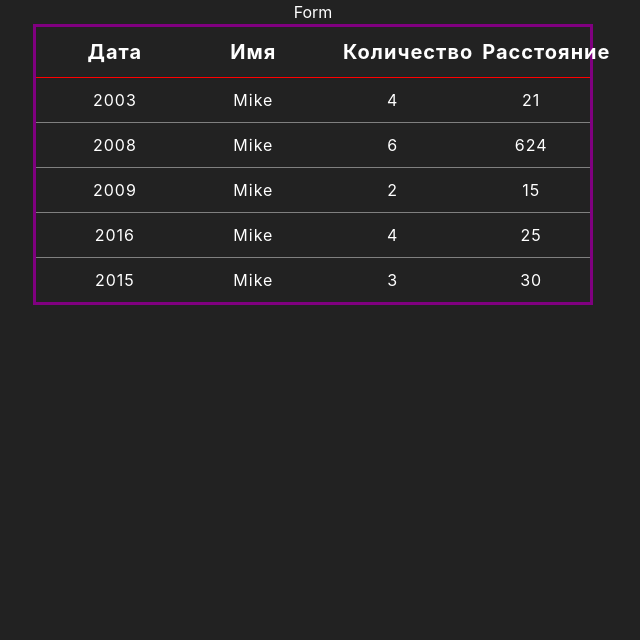
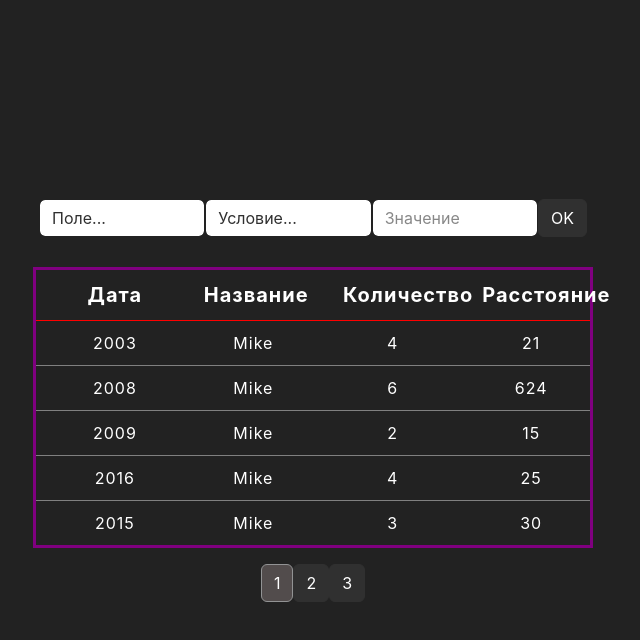
Before and after one commit to Kniferrr/TableWelbeX, a React (Create React App) app: page / in a window 1280 px wide. Shown: the top 640 px of the page, without its empty margins (327-967 px from the left). Built offline with nearby package versions, Linux system fonts and the light colour scheme.

Commit message:
made a paginator, added a sorting form, improved styles

```diff
--- a/src/components/App/App.css
+++ b/src/components/App/App.css
@@ -1,5 +1,10 @@
 .App {
-  width: 70vh;
+  display:flex;
+  flex-direction: column;
+  align-items: center;
+  justify-content: center;
+  min-height: 100vh;
+  max-width: 70vh;
   margin: auto;
   text-align: center;
 }
--- a/src/components/App/App.js
+++ b/src/components/App/App.js
@@ -3,11 +3,13 @@ import Form from '../Form/Form';
 import Table from '../Table/Table';
 import {data} from "../../data/data"
 import {useSelector} from "react-redux"
+import Paginator from '../Paginator/Paginator';
 
 function App() {
   const sort = useSelector((state) => state.table.sort)
   const page = useSelector((state) => state.table.page)
   let renderData = data;
+
   switch (sort) {
     case "name": {
       renderData = data.sort((a, b) => a.name > b.name ? 1 : -1);
@@ -39,12 +41,15 @@ function App() {
   }
 
   const siliseNum = 5 * page;
+  const numAllPages = Math.ceil(renderData.length/5);
+
   renderData = renderData.slice(siliseNum-5, siliseNum);
   console.log(renderData)
   return (
     <div className="App">
       <Form/>
       <Table data={renderData}/>
+      <Paginator numAllPages={numAllPages}/>
     </div>
   );
 }
--- /dev/null
+++ b/src/components/Form/Form.css
@@ -0,0 +1,4 @@
+.form{
+    margin-bottom: 30px;
+    display: flex;
+}
--- a/src/components/Form/Form.js
+++ b/src/components/Form/Form.js
@@ -1,8 +1,69 @@
 import React from 'react'
+import "./Form.css"
+import {useSelector, useDispatch} from "react-redux"
+import {formInputChange,formIinputCondition,forminputColomn} from "../../redusers/table"
+
 
 function Form() {
+  const dispatch = useDispatch()
+  const argument = useSelector((state) => state.table.argument)
+
+
+
+  const inputChange = (e) => {
+    e.preventDefault();
+    dispatch(formInputChange(e.target.value))
+  }
+
+  const IinputCondition = (e) =>{
+    e.preventDefault();
+    dispatch(formIinputCondition(e.target.value))
+  }
+
+  const inputColomn = (e) =>{
+    e.preventDefault();
+    dispatch(forminputColomn(e.target.value))
+  }
+
+  const onSubmit = (e) =>{
+    e.preventDefault();
+
+  }
+
   return (
-    <div>Form</div>
+    <div>
+      <form className='form-group form' onSubmit={onSubmit}>
+
+      <select className='form-control' name="name" onChange={inputColomn}>
+				<option value="">Поле...</option>
+				<option value="name">Название</option>
+				<option value="points">Количество</option>
+				<option value="distance">Расстояние</option>
+			</select>
+
+			<select className='form-control' name="law" onChange={IinputCondition}>
+				<option value="">Условие...</option>
+				<option value="equal">Равно</option>
+				<option value="contain">Содержит</option>
+				<option value="greater">Больше</option>
+				<option value="less">Меньше</option>
+			</select>
+
+			<input
+        className='form-control'
+				name="argument"
+        value={argument}
+				onChange={inputChange}
+				type="text"
+				placeholder="Значение"
+				required
+			/>
+
+    <button className='btn btn-dark'>
+      OK
+    </button>
+      </form>
+    </div>
   )
 }
 
--- /dev/null
+++ b/src/components/Paginator/Paginator.css
@@ -0,0 +1,16 @@
+.btnpaginator:empty{
+    display: none;
+}
+
+
+.paginator{
+    position:relative;
+    display: flex;
+    align-items: center;
+     justify-content: center;
+}
+
+.selected{
+    border-color:rgb(146, 147, 148);
+    background-color: rgb(82, 76, 76);
+}
--- /dev/null
+++ b/src/components/Paginator/Paginator.js
@@ -0,0 +1,44 @@
+import React from 'react'
+import {useSelector, useDispatch} from "react-redux"
+import "../Paginator/Paginator.css"
+import {setNewPage} from "../../redusers/table"
+
+const paginatorPages = (pos, page,numAllPages) =>{
+
+    return page + pos > 0 ?  page + pos <= numAllPages ? page + pos: null : null;
+
+   };
+
+
+function Paginator(props) {
+    const dispatch = useDispatch()
+    const {numAllPages} = props;
+    const page = useSelector((state) => state.table.page);
+
+  return (
+    <div className='paginator'>
+    <button className='btn btn-dark btnpaginator'
+    onClick={()=> dispatch(setNewPage(paginatorPages(-2, page, numAllPages)))}>
+        {paginatorPages(-2, page, numAllPages)}</button>
+
+    <button className='btn  btn-dark btnpaginator'
+   onClick={()=> dispatch(setNewPage(paginatorPages(-1, page, numAllPages)))}>
+        {paginatorPages(-1, page, numAllPages)}</button>
+
+    <button className='btn  btn-dark btnpaginator selected'
+    onClick={()=> dispatch(setNewPage(paginatorPages(0, page, numAllPages)))}>
+        {paginatorPages(0, page, numAllPages)}</button>
+
+    <button className='btn  btn-dark btnpaginator'
+    onClick={()=> dispatch(setNewPage(paginatorPages(1, page, numAllPages)))}>
+        {paginatorPages(1, page, numAllPages)}</button>
+
+    <button className='btn  btn-dark btnpaginator'
+    onClick={()=> dispatch(setNewPage(paginatorPages(2, page, numAllPages)))}>
+        {paginatorPages(2, page, numAllPages)}</button>
+        </div>
+  )
+}
+
+
+export default Paginator
--- a/src/components/Table/Table.css
+++ b/src/components/Table/Table.css
@@ -5,11 +5,10 @@ table{
     display: table;
     text-align: center;
     table-layout: fixed;
-    width: 100%;
     border-collapse: collapse;
     border: 3px solid purple;
-
-
+    height: auto;
+    width:100%;
   }
 
   .table_header{
--- a/src/components/Table/Table.js
+++ b/src/components/Table/Table.js
@@ -14,7 +14,7 @@ function Table(props) {
   <td>Дата</td>
   <td onClick={()=> {
     dispatch(SetSort("name"))
-  }}>Имя</td>
+  }}>Название</td>
   <td onClick={()=>{
     dispatch(SetSort("points"))
   }}>Количество</td>
@@ -34,10 +34,11 @@ function Table(props) {
 
 const TableBoudy = (props) =>{
 const {data} = props;
+let itemKey = 0;
 return(
     data.map((el)=>{
         return(
-            <tr >
+            <tr key={itemKey++}>
   <td>{el.date}</td>
   <td>{el.name}</td>
   <td>{el.points}</td>
--- a/src/data/data.js
+++ b/src/data/data.js
@@ -70,5 +70,76 @@ export const data = [
 		points: 1,
 		name: 'Mike',
 		distance: 65
+	},{
+		date: 2003,
+		points: 4,
+		name: 'Mike',
+		distance: 21
+	},
+	{
+		date: 2004,
+		points: 4,
+		name: 'Mike2',
+		distance: 42
+	},
+	{
+		date: 2005,
+		points: 3,
+		name: 'Mike3',
+		distance: 11
+	},
+	{
+		date: 2006,
+		points: 1,
+		name: 'Mike4',
+		distance: 13
+	},
+	{
+		date: 2007,
+		points: 1,
+		name: 'Mike5',
+		distance: 23
+	},
+	{
+		date: 2008,
+		points: 6,
+		name: 'Mike',
+		distance: 624
+	},
+	{
+		date: 2009,
+		points: 2,
+		name: 'Mike',
+		distance: 15
+	},
+	{
+		date: 2016,
+		points: 4,
+		name: 'Mike',
+		distance: 25
+	},
+	{
+		date: 2015,
+		points: 3,
+		name: 'Mike',
+		distance: 30
+	},
+	{
+		date: 2014,
+		points: 3,
+		name: 'Mike',
+		distance: 35
+	},
+	{
+		date: 2018,
+		points: 2,
+		name: 'Mike',
+		distance: 33
+	},
+	{
+		date: 2013,
+		points: 1,
+		name: 'Mike',
+		distance: 65
 	}
 ];
--- a/src/redusers/table.js
+++ b/src/redusers/table.js
@@ -5,6 +5,9 @@ export const table = createSlice({
   initialState: {
     sort: "name",
     page: 1,
+    sortColomn: "",
+    sortCondition: "",
+    argument: ""
   },
   reducers: {
     SetSort: (state, action) => {
@@ -15,12 +18,30 @@ export const table = createSlice({
         state.sort = action.payload;
       }
 
-      console.log(state.sort)
     },
+    setNewPage: (state, action) => {
+
+    state.page = action.payload;
+    },
+    formInputChange: (state, action) => {
+      state.argument = action.payload
+
+        console.log(action.payload)
+      },
+      formIinputCondition: (state, action) => {
+        state.sortCondition = action.payload
+
+          console.log(action.payload)
+        },
+        forminputColomn: (state, action) => {
+          state.sortColomn = action.payload
+
+            console.log(action.payload)
+          },
   },
 })
 
 // Action creators are generated for each case reducer function
-export const { SetSort } = table.actions
+export const { SetSort,setNewPage,formInputChange,formIinputCondition,forminputColomn} = table.actions
 
 export default table.reducer
```
Also changed, not shown: 12 other files (tests, documents, lock files or other folders).
